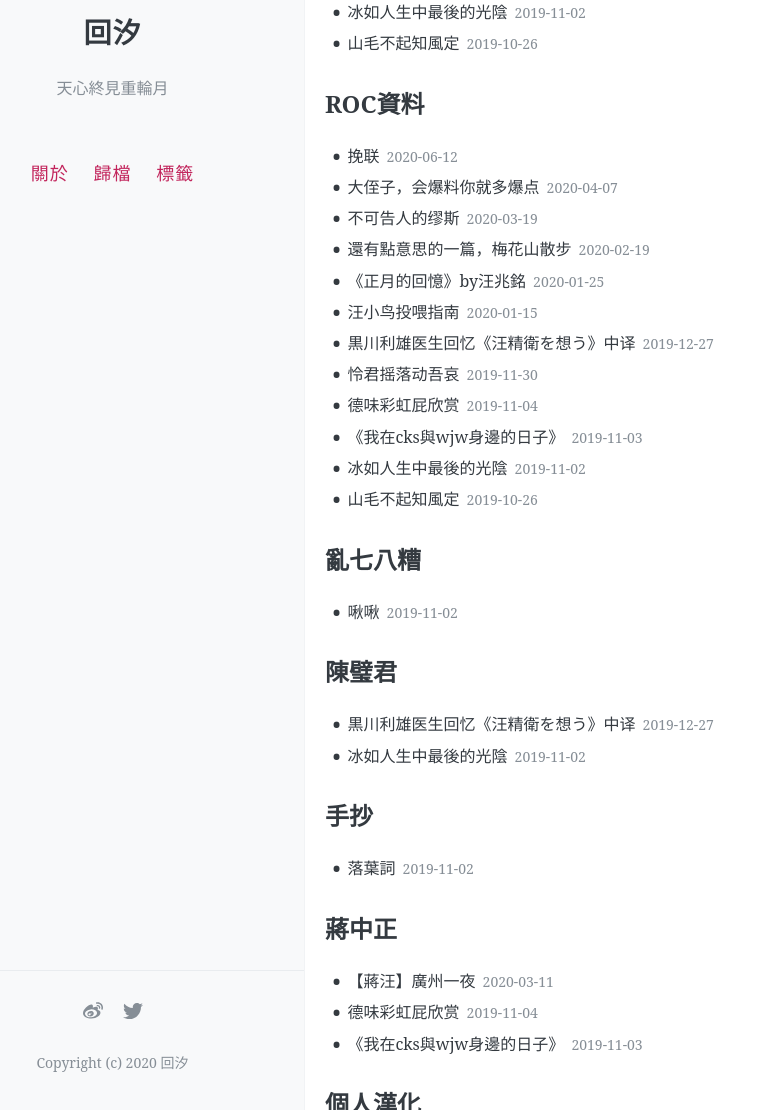
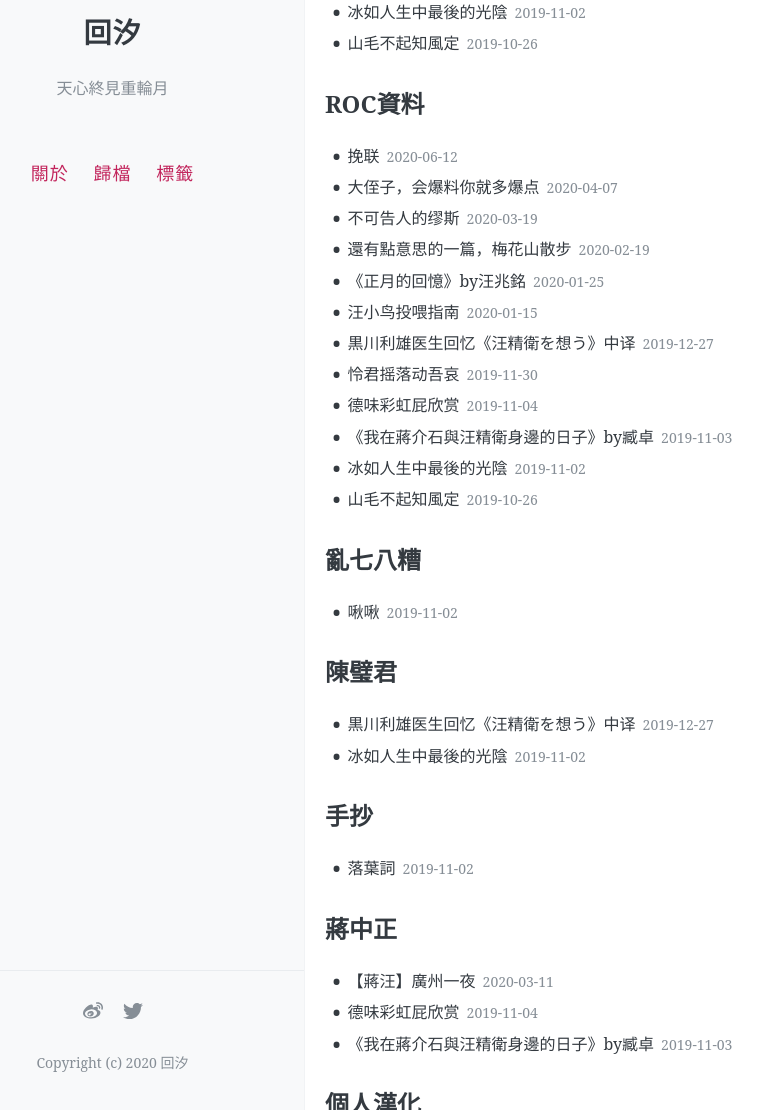
Before and after one commit to kanransya/nami-jetcoaster, a Jekyll site: the page built from tags/index.html, in a window 1280 px wide and 1400 px high, scrolled down 313 px. Shown: the part 290-1400 px from the top of the window, without its empty margins (79-842 px from the left). Built offline with Jekyll 4.4.1, drawn with Linux system fonts in a browser that asks for light colours; comment, search, counter and statistics services are not loaded; part of the change alters nothing that is shown; some of the changed text lies outside the part shown.

Commit message:
Update 2019-11-03-withckswjw.md

```diff
--- a/_posts/2019-11-03-withckswjw.md
+++ b/_posts/2019-11-03-withckswjw.md
@@ -1,6 +1,6 @@
 ---
 layout: post
-title: 《我在cks與wjw身邊的日子》
+title: 《我在蔣介石與汪精衛身邊的日子》by臧卓
 date: 2019-11-03 23:23:15
 tags: [汪兆銘,蔣中正,ROC資料]
 
@@ -25,11 +25,11 @@ tags: [汪兆銘,蔣中正,ROC資料]
 >
 > 我说：“汪先生客多。”
 >
-> 当时好多人听到，唐老总（*指唐生智）也在旁边，这足见我们到京安心服务，准备抗日了。我刚巧藉与汪先生问答的机会，证明这几年的行动；同时也可无形中替唐老总表白一番。
+> 当时好多人听到，唐老总（*/指唐生智）也在旁边，这足见我们到京安心服务，准备抗日了。我刚巧藉与汪先生问答的机会，证明这几年的行动；同时也可无形中替唐老总表白一番。
 >
 > **最后蒋先生来了，大家立时严肃起来，几乎鸦雀无声。从这里，我们又可看出蒋汪二公态度之不同，而蒋先生左右，难得有敢言疾谏之士也。**
 
-回忆录性质的书，作者早年跟唐生智干活，后来进汪zf army系统
+回忆录性质的书，作者早年跟唐生智干活，后来进汪政府军事系统
 
 看这履历感觉应该还是能写出点什么吧
 
@@ -39,7 +39,7 @@ tags: [汪兆銘,蔣中正,ROC資料]
 
 不过最后几节大量引自林柏生的一本遗作《汪先生生平奮鬥史》（作者说是由林夫人辗转寻觅而得，原书我也不知道哪儿有），葬礼部分记载是我目前看到最详细的
 
-再就是作者军人出身，army内撕逼相关记述颇有价值，之前也没怎么看过这方面，但我其实没兴趣，我只想看八卦惹……
+再就是作者军人出身，军队内撕逼相关记述颇有价值，之前也没怎么看过这方面，但我其实没兴趣，我只想看八卦惹……
 
 全书我解锁出了一个pdf，墙内有需要的小伙伴可以私信我发资源
 
```
